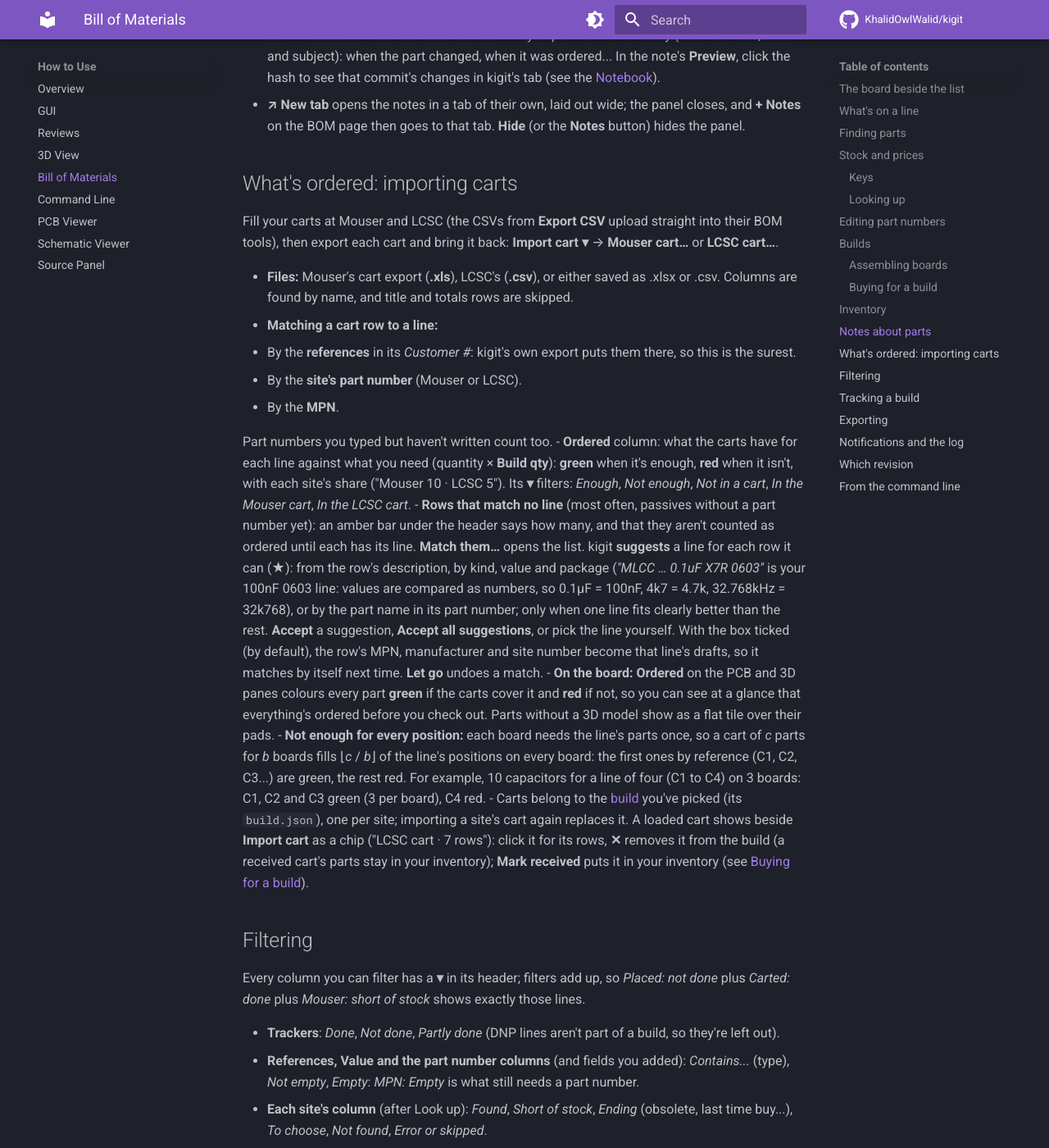
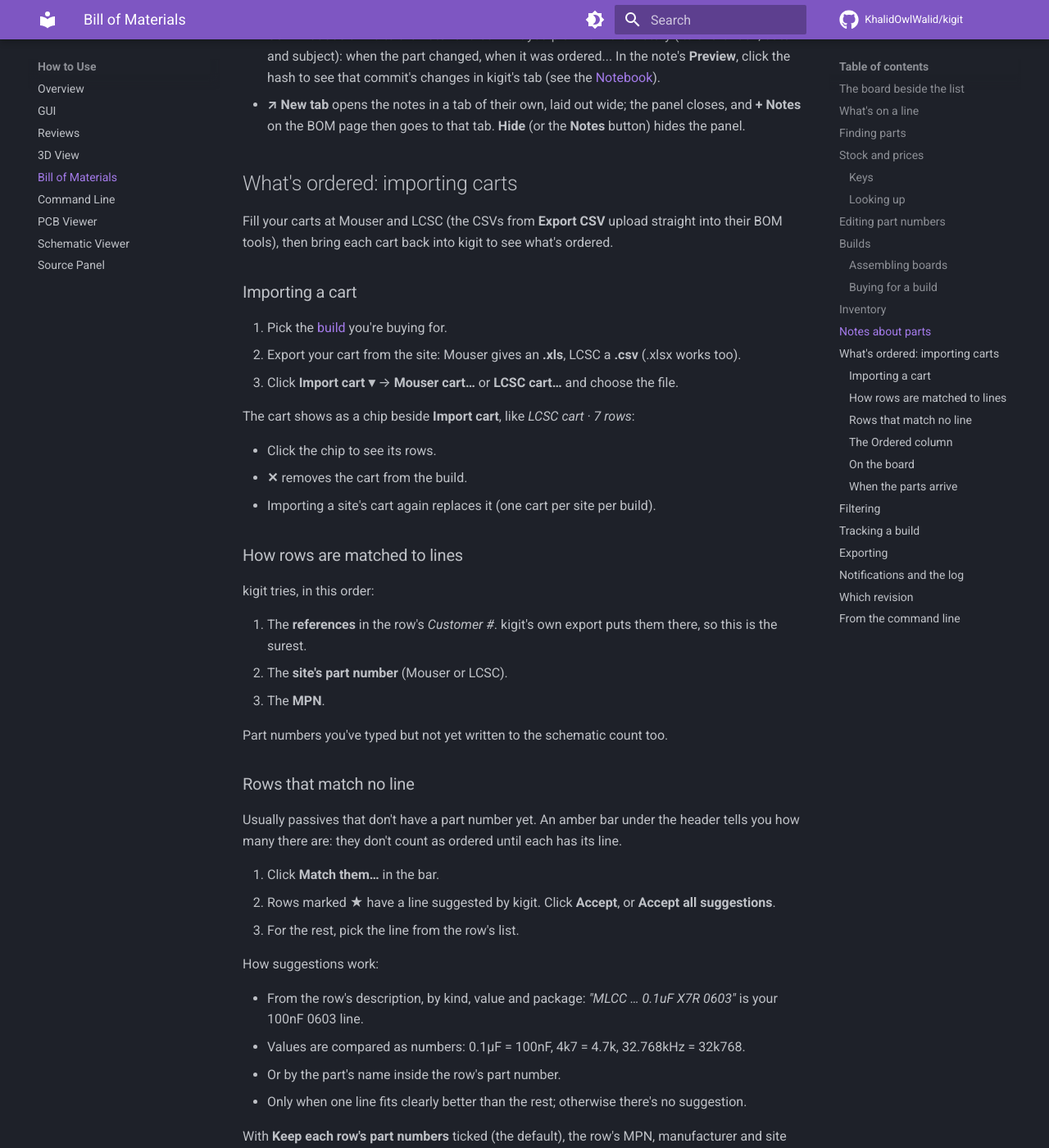
Before and after one commit to KhalidOwlWalid/kigit, an MkDocs documentation site: the page built from docs/how-to-use/bom.md, in a window 1280 px wide and 1400 px high, scrolled down 8666 px. Shown: the whole window at 82% size. Built offline with MkDocs 1.6.1 and Material for MkDocs 9.7.7, drawn with Linux system fonts in a browser that asks for light colours; comment, search, counter and statistics services are not loaded; some of the changed text lies outside the part shown.

Commit message:
[docs] markdown style indentation fixed in "import cart" section

```diff
--- a/docs/how-to-use/bom.md
+++ b/docs/how-to-use/bom.md
@@ -179,20 +179,69 @@ Why did you pick that regulator, that crystal, that 0603 over a 0402? **+ Notes*
 
 ## What's ordered: importing carts
 
-Fill your carts at Mouser and LCSC (the CSVs from **Export CSV** upload straight into their BOM tools), then export each cart and bring it back: **Import cart ▾** → **Mouser cart…** or **LCSC cart…**.
+Fill your carts at Mouser and LCSC (the CSVs from **Export CSV** upload straight into their BOM tools), then bring each cart back into kigit to see what's ordered.
 
-- **Files:** Mouser's cart export (**.xls**), LCSC's (**.csv**), or either saved as .xlsx or .csv. Columns are found by name, and title and totals rows are skipped.
-- **Matching a cart row to a line:**
-  1. By the **references** in its *Customer #*: kigit's own export puts them there, so this is the surest.
-  2. By the **site's part number** (Mouser or LCSC).
-  3. By the **MPN**.
+### Importing a cart
 
-  Part numbers you typed but haven't written count too.
-- **Ordered** column: what the carts have for each line against what you need (quantity × **Build qty**): **green** when it's enough, **red** when it isn't, with each site's share ("Mouser 10 · LCSC 5"). Its **▾** filters: *Enough*, *Not enough*, *Not in a cart*, *In the Mouser cart*, *In the LCSC cart*.
-- **Rows that match no line** (most often, passives without a part number yet): an amber bar under the header says how many, and that they aren't counted as ordered until each has its line. **Match them…** opens the list. kigit **suggests** a line for each row it can (★): from the row's description, by kind, value and package (*"MLCC … 0.1uF X7R 0603"* is your 100nF 0603 line: values are compared as numbers, so 0.1µF = 100nF, 4k7 = 4.7k, 32.768kHz = 32k768), or by the part name in its part number; only when one line fits clearly better than the rest. **Accept** a suggestion, **Accept all suggestions**, or pick the line yourself. With the box ticked (by default), the row's MPN, manufacturer and site number become that line's drafts, so it matches by itself next time. **Let go** undoes a match.
-- **On the board:** **Ordered** on the PCB and 3D panes colours every part **green** if the carts cover it and **red** if not, so you can see at a glance that everything's ordered before you check out. Parts without a 3D model show as a flat tile over their pads.
-- **Not enough for every position:** each board needs the line's parts once, so a cart of *c* parts for *b* boards fills ⌊*c* / *b*⌋ of the line's positions on every board: the first ones by reference (C1, C2, C3...) are green, the rest red. For example, 10 capacitors for a line of four (C1 to C4) on 3 boards: C1, C2 and C3 green (3 per board), C4 red.
-- Carts belong to the [build](#builds) you've picked (its `build.json`), one per site; importing a site's cart again replaces it. A loaded cart shows beside **Import cart** as a chip ("LCSC cart · 7 rows"): click it for its rows, **✕** removes it from the build (a received cart's parts stay in your inventory); **Mark received** puts it in your inventory (see [Buying for a build](#buying-for-a-build)).
+1. Pick the [build](#builds) you're buying for.
+2. Export your cart from the site: Mouser gives an **.xls**, LCSC a **.csv** (.xlsx works too).
+3. Click **Import cart ▾** → **Mouser cart…** or **LCSC cart…** and choose the file.
+
+The cart shows as a chip beside **Import cart**, like *LCSC cart · 7 rows*:
+
+- Click the chip to see its rows.
+- **✕** removes the cart from the build.
+- Importing a site's cart again replaces it (one cart per site per build).
+
+### How rows are matched to lines
+
+kigit tries, in this order:
+
+1. The **references** in the row's *Customer #*. kigit's own export puts them there, so this is the surest.
+2. The **site's part number** (Mouser or LCSC).
+3. The **MPN**.
+
+Part numbers you've typed but not yet written to the schematic count too.
+
+### Rows that match no line
+
+Usually passives that don't have a part number yet. An amber bar under the header tells you how many there are: they don't count as ordered until each has its line.
+
+1. Click **Match them…** in the bar.
+2. Rows marked **★** have a line suggested by kigit. Click **Accept**, or **Accept all suggestions**.
+3. For the rest, pick the line from the row's list.
+
+How suggestions work:
+
+- From the row's description, by kind, value and package: *"MLCC … 0.1uF X7R 0603"* is your 100nF 0603 line.
+- Values are compared as numbers: 0.1µF = 100nF, 4k7 = 4.7k, 32.768kHz = 32k768.
+- Or by the part's name inside the row's part number.
+- Only when one line fits clearly better than the rest; otherwise there's no suggestion.
+
+With **Keep each row's part numbers** ticked (the default), the row's MPN, manufacturer and site number become that line's drafts, so it matches by itself next time. **Let go** undoes a match.
+
+### The Ordered column
+
+What the carts hold for each line against what you need (quantity × the build's boards):
+
+- **Green**: enough. **Red**: not enough.
+- Each site's share is shown, like *Mouser 10 · LCSC 5*.
+- Its **▾** filters: *Enough*, *Not enough*, *Not in a cart*, *In the Mouser cart*, *In the LCSC cart*.
+
+### On the board
+
+**Ordered** in the PCB and 3D panels' bars colours every part, with a count on the button:
+
+- **Green**: the carts cover it.
+- **Red**: they don't.
+
+So you can see at a glance that everything's ordered before you check out. Parts without a 3D model show as a flat tile over their pads.
+
+When a cart is short, each board still needs every position, so the first positions by reference are filled first. For example, 10 capacitors for a line of four (C1 to C4) on 3 boards is 3 per board: C1, C2 and C3 are green, C4 is red.
+
+### When the parts arrive
+
+**Mark received** (click the cart's chip) adds the cart to your inventory, and it stops counting as ordered. See [Buying for a build](#buying-for-a-build). Removing a received cart leaves its parts in your inventory.
 
 ## Filtering
 
@@ -201,6 +250,7 @@ Every column you can filter has a **▾** in its header; filters add up, so *Pla
 - **Trackers**: *Done*, *Not done*, *Partly done* (DNP lines aren't part of a build, so they're left out).
 - **References, Value and the part number columns** (and fields you added): *Contains...* (type), *Not empty*, *Empty*: *MPN: Empty* is what still needs a part number.
 - **Each site's column** (after Look up): *Found*, *Short of stock*, *Ending* (obsolete, last time buy...), *To choose*, *Not found*, *Error or skipped*.
+- **With a build**: **In stock** (*Enough*, *Not enough*, *Not in the inventory*), **Ordered** (see [above](#the-ordered-column)), **To buy** (*Still to buy*, *Covered*), and in Assemble **Placed** (*Placed*, *Not placed yet*, *Partly placed*).
 
 A filtered column's **▾** is lit. **Clear filters** (in the header while any is on) shows every line again. The search box and **Show** work on top of them. Filters last until you reload the page.
 
```
